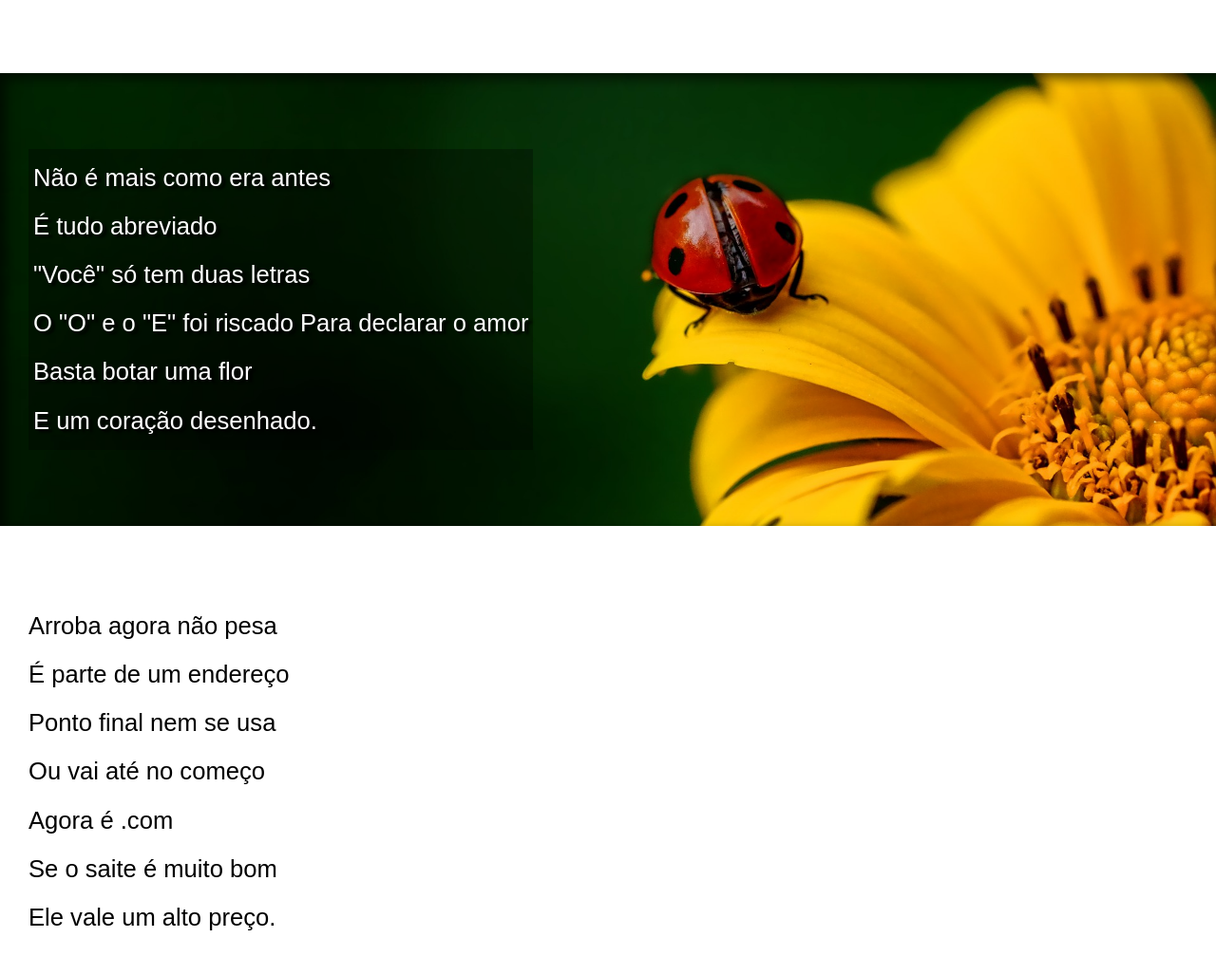
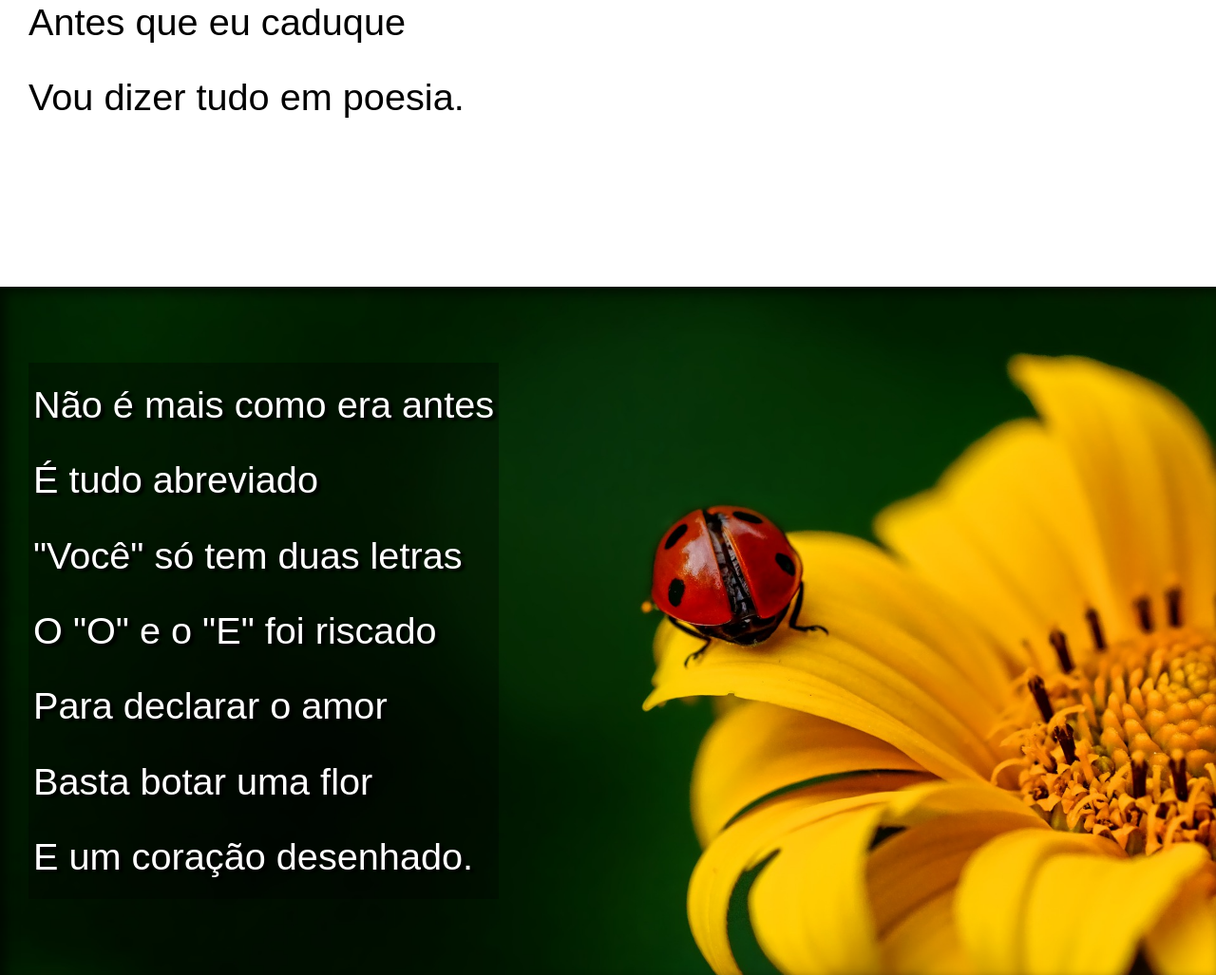
Before and after one commit to WallissonDev/projeto-cordel-moderno, a plain HTML site: page index.html in a window 1280 px wide. Shown: the part 709-1736 px from the top of the page at 95% size. Drawn offline with Linux system fonts and the light colour scheme; a web font is replaced by a local one.

Commit message:
Atualizado Fonte Size e BreakLine

```diff
--- a/estilo/style.css
+++ b/estilo/style.css
@@ -50,7 +50,7 @@ header a:hover, footer a:hover{
 section{
     font-family: var(--fonte-normal);
     font-weight: normal;
-    font-size: 2vw;
+    font-size: 3.1vw;
     padding-top: 10vh;
     padding-bottom: 10vh;
     line-height: 2em;
--- a/index.html
+++ b/index.html
@@ -32,7 +32,7 @@
             Não é mais como era antes  <br>
             É tudo abreviado <br>
             "Você" só tem duas letras <br>
-            O "O" e o "E" foi riscado
+            O "O" e o "E" foi riscado <br>
             Para declarar o amor <br>
             Basta botar uma flor <br>
             E um coração desenhado.
```
